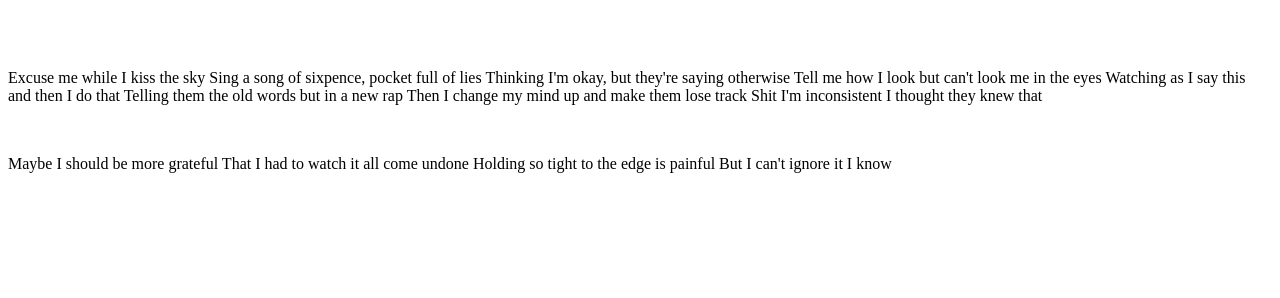
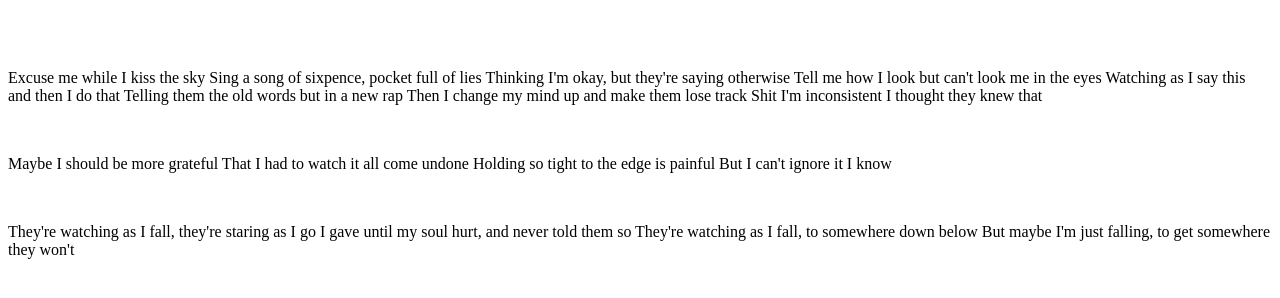
Before and after one commit to mkumitsu/learning-git-2, a plain HTML site: page index.html in a window 1280 px wide. Shown: the part 110-408 px from the top of the page. Drawn offline with Linux system fonts and the light colour scheme.

Commit message:
Add 3rd paragraph

```diff
--- a/index.html
+++ b/index.html
@@ -22,5 +22,10 @@ Shit I'm inconsistent I thought they knew that</p>
 That I had to watch it all come undone
 Holding so tight to the edge is painful
 		   But I can't ignore it I know</p>
+		   <br>
+		   <p>They're watching as I fall, they're staring as I go
+I gave until my soul hurt, and never told them so
+They're watching as I fall, to somewhere down below
+But maybe I'm just falling, to get somewhere they won't</p>
    </body>
 </html>
```
